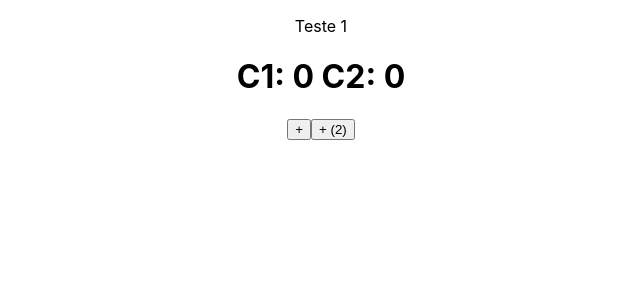
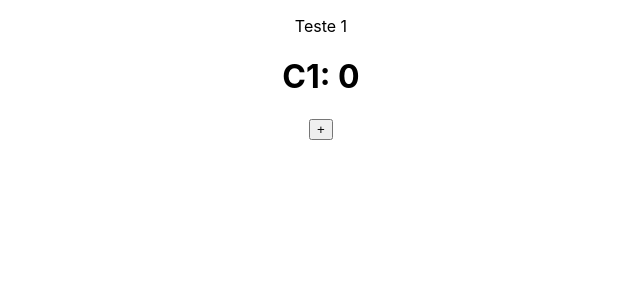
Before and after one commit to robsonshockwave/react-hooks-dominance, a React (Create React App) app: page / in a window 1280 px wide. Shown: the top 300 px of the page, without its empty margins (319-959 px from the left). Built offline with nearby package versions, Linux system fonts and the light colour scheme.

Commit message:
useCallback

```diff
--- a/src/App.js
+++ b/src/App.js
@@ -1,43 +1,30 @@
+import P from 'prop-types';
 import './App.css';
-import { useState, useEffect } from 'react';
+import React, { useState, useEffect, useCallback } from 'react';
 
-const eventFn = () => {
-  console.log('h1 clicado');
+const Button = React.memo(function Button({ incrementButton }) {
+  console.log('Tio, renderizou');
+  return <button onClick={() => incrementButton(10)}>+</button>;
+});
+
+Button.propTypes = {
+  incrementButton: P.func,
 };
 
 function App() {
   const [counter, setCounter] = useState(0);
-  const [counter2, setCounter2] = useState(0);
 
-  // componentDidUpdate = executa toda vez que o component atualiza
-  /* useEffect(() => {
-    console.log('componentDidUpdate');
-  }); */
-
-  // componentDidMount = executa 1x assim que a tela for carregada
-  useEffect(() => {
-    console.log('componentDidMount');
-    document.querySelector('h1')?.addEventListener('click', eventFn);
-
-    // componentWillUmount = limpeza
-    return () => {
-      document.querySelector('h1')?.removeEventListener('click', eventFn);
-    };
+  const incrementCounter = useCallback((num) => {
+    setCounter((c) => c + num);
   }, []);
 
-  // Com dependência = executa toda a vez que a dependência mudar
-  useEffect(() => {
-    console.log('C1', counter, 'C2', counter2);
-  }, [counter, counter2]);
+  console.log('Pai, renderizou');
 
   return (
     <div className="App">
       <p>Teste 1</p>
-      <h1>
-        C1: {counter} C2: {counter2}{' '}
-      </h1>
-      <button onClick={() => setCounter(counter + 1)}>+</button>
-      <button onClick={() => setCounter2(counter2 + 1)}>+ (2)</button>
+      <h1>C1: {counter} </h1>
+      <Button incrementButton={incrementCounter} />
     </div>
   );
 }
```
